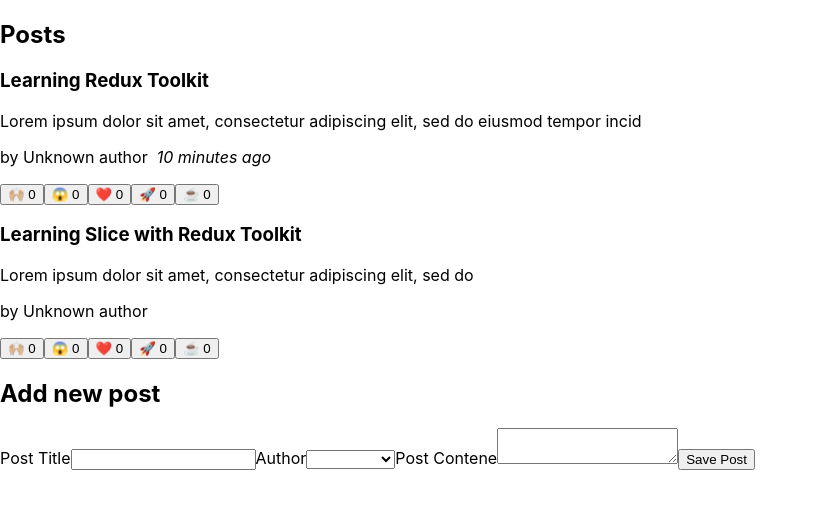
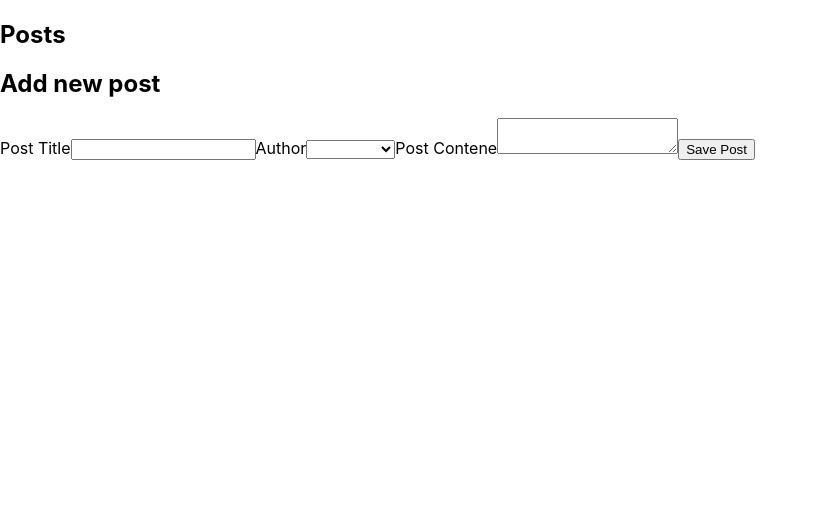
Before and after one commit to vazqueztomas/react-redux-course, a React (Create React App) app: page / in a window 1280 px wide. Shown: the top 508 px of the page, without its empty margins (0-818 px from the left). Built offline with nearby package versions, Linux system fonts and the light colour scheme; the HTML template or start-up script is replaced by a standard one.

Commit message:
added async, learning thunks

```diff
--- a/package.json
+++ b/package.json
@@ -7,6 +7,7 @@
     "@testing-library/jest-dom": "^5.16.5",
     "@testing-library/react": "^13.4.0",
     "@testing-library/user-event": "^13.5.0",
+    "axios": "^1.3.3",
     "date-fns": "^2.29.3",
     "react": "^18.2.0",
     "react-dom": "^18.2.0",
--- a/src/features/posts/postsSlice.js
+++ b/src/features/posts/postsSlice.js
@@ -1,34 +1,16 @@
-import { createSlice, nanoid } from "@reduxjs/toolkit";
+import { createSlice, nanoid, createAsyncThunk } from "@reduxjs/toolkit";
+import axios from "axios";
 import { sub } from "date-fns";
 
-const initialState = [
-  {
-    id: "1",
-    title: "Learning Redux Toolkit",
-    content:
-      "Lorem ipsum dolor sit amet, consectetur adipiscing elit, sed do eiusmod tempor incid",
-    date: sub(new Date(), { minutes: 10 }).toISOString(),
-    reactions: {
-      thumbsUp: 0,
-      wow: 0,
-      heart: 0,
-      rocket: 0,
-      coffee: 0,
-    },
-  },
-  {
-    id: "2",
-    title: "Learning Slice with Redux Toolkit",
-    content: "Lorem ipsum dolor sit amet, consectetur adipiscing elit, sed do",
-    reactions: {
-      thumbsUp: 0,
-      wow: 0,
-      heart: 0,
-      rocket: 0,
-      coffee: 0,
-    },
-  },
-];
+const POSTS_URL = "https://jsonplaceholder.typicode.com/posts";
+
+const initialState = { posts: [], status: "idle", error: null };
+
+export const fetchPosts = createAsyncThunk("posts/fetchPosts", async () => {
+  const response = await axios.get(POSTS_URL);
+  return response.data;
+});
+// to manage the async actions we need to create a thunk
 
 const postsSlice = createSlice({
   name: "posts",
@@ -36,7 +18,7 @@
   reducers: {
     postAdded: {
       reducer(state, action) {
-        state.push(action.payload);
+        state.posts.push(action.payload);
       },
       prepare(title, content, userId) {
         return {
@@ -59,14 +41,38 @@
     },
     reactionsAdded(state, action) {
       const { postId, reaction } = action.payload;
-      const existingPost = state.find((post) => post.id == postId);
+      const existingPost = state.posts.find((post) => post.id == postId);
       if (existingPost) {
         existingPost.reactions[reaction]++;
       }
     },
   },
+  extraReducers(builder) {
+    builder
+      .addCase(fetchPosts.pending, (state, action) => {
+        state.status = "loading";
+      })
+      .addCase(fetchPosts.fulfilled, (state, action) => {
+        state.status = "succeeded";
+        // add date and reactions
+        let min = 1;
+        const loadedPost = action.payload.map((post) => {
+          post.date = sub(new Date(), { minutes: min++ }).toISOString();
+          post.reactions = {
+            thumbsUp: 0,
+            hooray: 0,
+            heart: 0,
+            rocket: 0,
+            eyes: 0,
+          };
+          return post;
+        });
+
+        state.posts = state.posts.concat(loadedPost);
+      });
+  },
 });
 
-export const selectAllPost = (state) => state.posts;
+export const selectAllPost = (state) => state.posts.posts;
 export const { postAdded, reactionsAdded } = postsSlice.actions;
 export default postsSlice.reducer;
```
Also changed, not shown: 1 other file (tests, documents, lock files or other folders).
